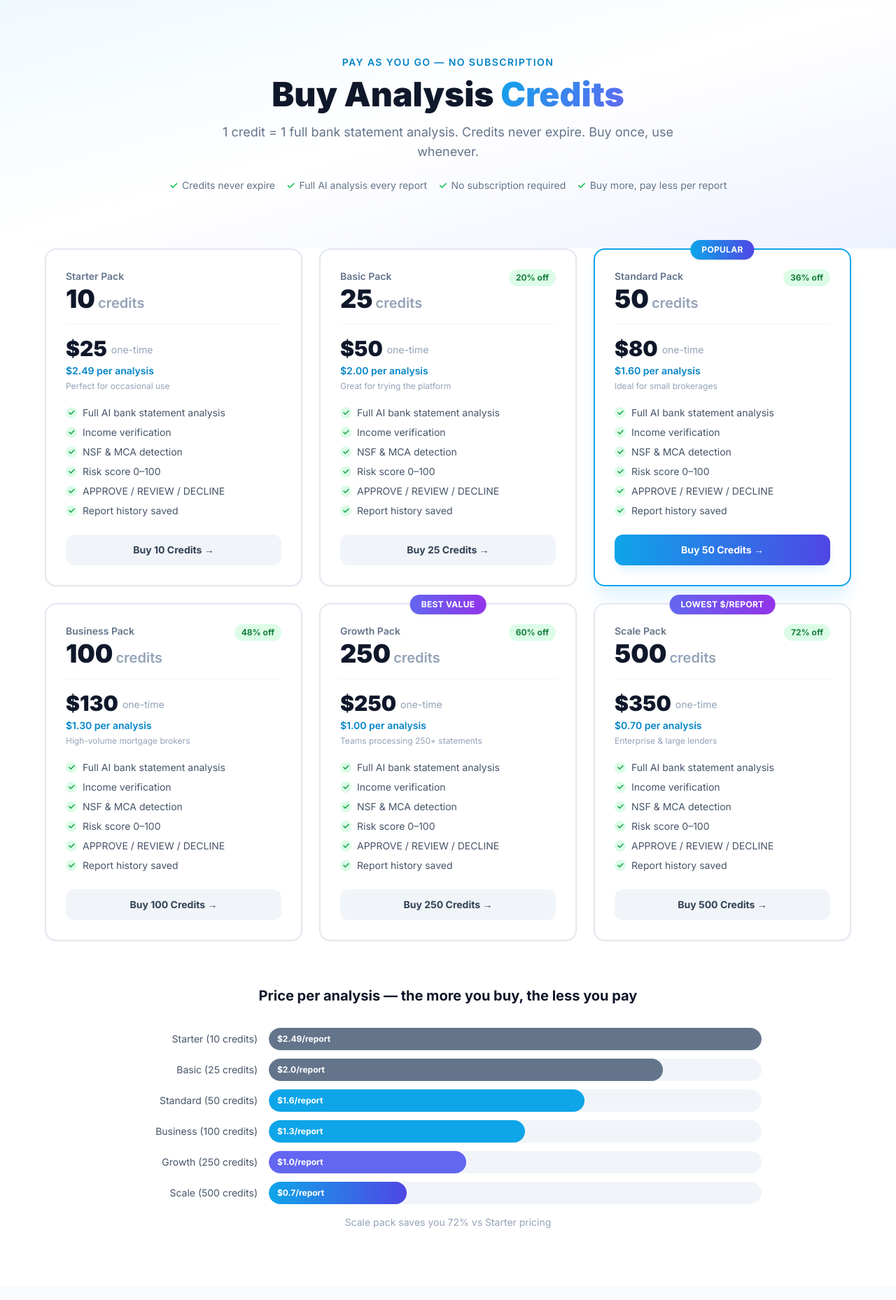
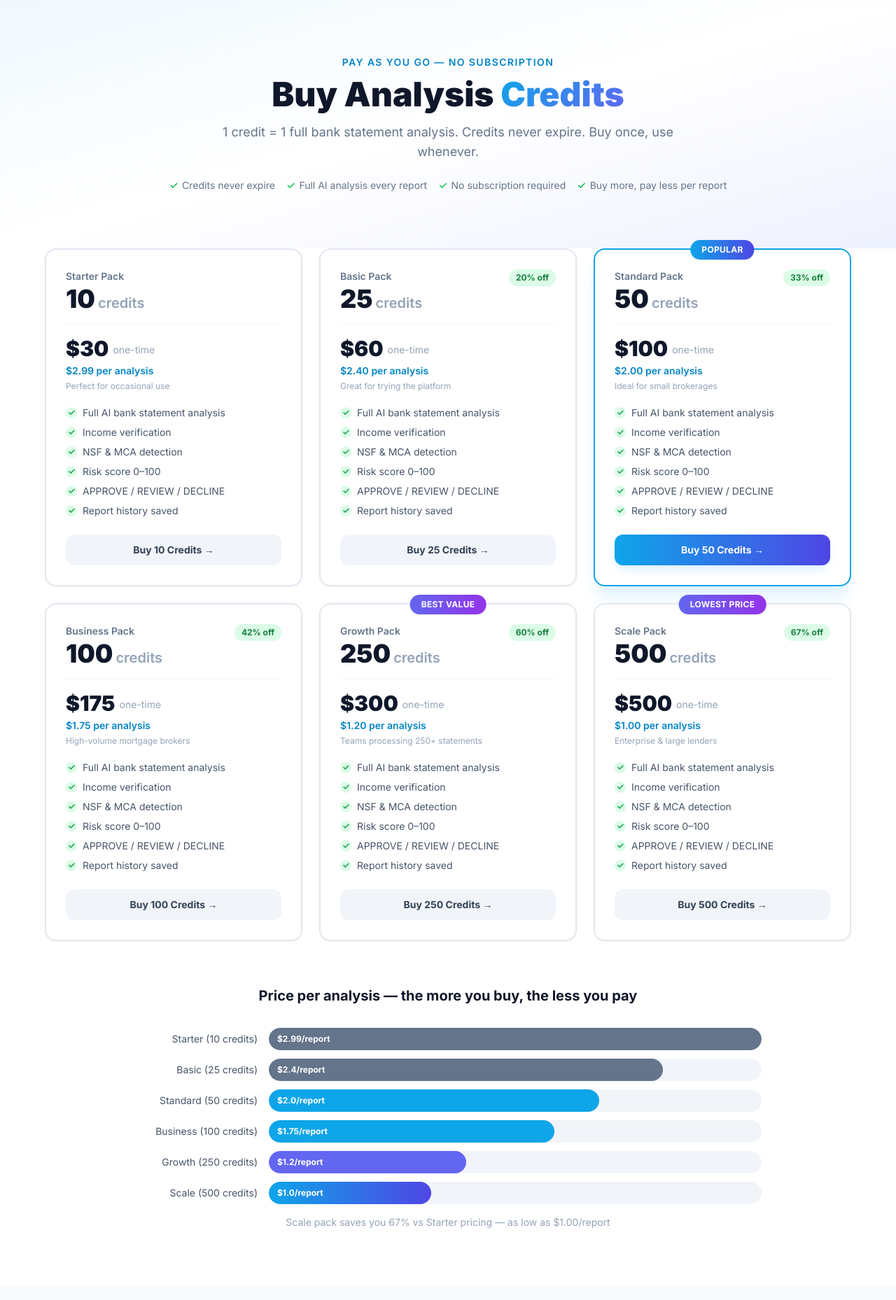
Before and after one commit to smit-2324/statementiq, a FastAPI app: page /credits in a window 1280 px wide. Shown: the part 62-1920 px from the top of the page at 70% size. Run offline with FastAPI, Linux system fonts and the light colour scheme; parts of the project's set-up code (start-up, migrations or seed data) failed here and were passed over; some libraries are stand-ins or nearby versions.

Commit message:
fix: reprice credit packs — /analysis on 500-pack, scales up to .99 for 10-pack

```diff
--- a/app/templates/credits.html
+++ b/app/templates/credits.html
@@ -25,12 +25,12 @@
     <div class="grid grid-cols-1 sm:grid-cols-2 lg:grid-cols-3 gap-6 max-w-6xl mx-auto">
 
       {% for pack, credits, price, per_credit, savings, badge, hot, note in [
-        ("Starter",    10,  24.90,  "$2.49",  "",      "",                false, "Perfect for occasional use"),
-        ("Basic",      25,  49.90,  "$2.00",  "20% off","",               false, "Great for trying the platform"),
-        ("Standard",   50,  79.90,  "$1.60",  "36% off","POPULAR",        true,  "Ideal for small brokerages"),
-        ("Business",  100, 129.90,  "$1.30",  "48% off","",               false, "High-volume mortgage brokers"),
-        ("Growth",    250, 249.90,  "$1.00",  "60% off","BEST VALUE",     false, "Teams processing 250+ statements"),
-        ("Scale",     500, 349.90,  "$0.70",  "72% off","LOWEST $/REPORT",false, "Enterprise & large lenders"),
+        ("Starter",    10,  29.90,  "$2.99",  "",           "",             false, "Perfect for occasional use"),
+        ("Basic",      25,  59.90,  "$2.40",  "20% off",    "",             false, "Great for trying the platform"),
+        ("Standard",   50,  99.90,  "$2.00",  "33% off",    "POPULAR",      true,  "Ideal for small brokerages"),
+        ("Business",  100, 174.90,  "$1.75",  "42% off",    "",             false, "High-volume mortgage brokers"),
+        ("Growth",    250, 299.90,  "$1.20",  "60% off",    "BEST VALUE",   false, "Teams processing 250+ statements"),
+        ("Scale",     500, 499.90,  "$1.00",  "67% off",    "LOWEST PRICE", false, "Enterprise & large lenders"),
       ] %}
       <div class="relative bg-white rounded-2xl border-2 p-7 card-hover shadow-sm
         {{ 'border-sky-500 shadow-xl shadow-sky-100' if hot else 'border-slate-200' }}">
@@ -93,12 +93,12 @@
       <h2 class="text-center text-xl font-bold text-slate-900 mb-8">Price per analysis — the more you buy, the less you pay</h2>
       <div class="space-y-3">
         {% for label, credits, price_per, pct in [
-          ("Starter (10 credits)",  10,  2.49, 100),
-          ("Basic (25 credits)",    25,  2.00, 80),
-          ("Standard (50 credits)", 50,  1.60, 64),
-          ("Business (100 credits)",100, 1.30, 52),
-          ("Growth (250 credits)",  250, 1.00, 40),
-          ("Scale (500 credits)",   500, 0.70, 28),
+          ("Starter (10 credits)",  10,  2.99, 100),
+          ("Basic (25 credits)",    25,  2.40, 80),
+          ("Standard (50 credits)", 50,  2.00, 67),
+          ("Business (100 credits)",100, 1.75, 58),
+          ("Growth (250 credits)",  250, 1.20, 40),
+          ("Scale (500 credits)",   500, 1.00, 33),
         ] %}
         <div class="flex items-center gap-4">
           <div class="w-44 text-sm text-slate-600 text-right flex-shrink-0">{{ label }}</div>
@@ -115,7 +115,7 @@
         </div>
         {% endfor %}
       </div>
-      <p class="text-center text-slate-400 text-sm mt-4">Scale pack saves you 72% vs Starter pricing</p>
+      <p class="text-center text-slate-400 text-sm mt-4">Scale pack saves you 67% vs Starter pricing — as low as $1.00/report</p>
     </div>
 
   </div>
--- a/app/templates/index.html
+++ b/app/templates/index.html
@@ -331,9 +331,9 @@
         <h3 class="text-white text-xl font-black mb-1">Buy credits — pay per report</h3>
         <p class="text-slate-400 text-sm">From $0.70/report on the 500-credit pack. Credits never expire.</p>
         <div class="flex flex-wrap gap-4 mt-3 text-xs text-slate-400">
-          <span>10 credits — <span class="text-white font-semibold">$24.90</span> ($2.49/ea)</span>
-          <span>100 credits — <span class="text-white font-semibold">$129.90</span> ($1.30/ea)</span>
-          <span>500 credits — <span class="text-white font-semibold">$349.90</span> ($0.70/ea)</span>
+          <span>10 credits — <span class="text-white font-semibold">$29.90</span> ($2.99/ea)</span>
+          <span>100 credits — <span class="text-white font-semibold">$174.90</span> ($1.75/ea)</span>
+          <span>500 credits — <span class="text-white font-semibold">$499.90</span> ($1.00/ea)</span>
         </div>
       </div>
       <a href="/credits" class="flex-shrink-0 bg-sky-500 hover:bg-sky-400 text-white font-bold px-7 py-3 rounded-xl transition shadow-lg whitespace-nowrap">
```
